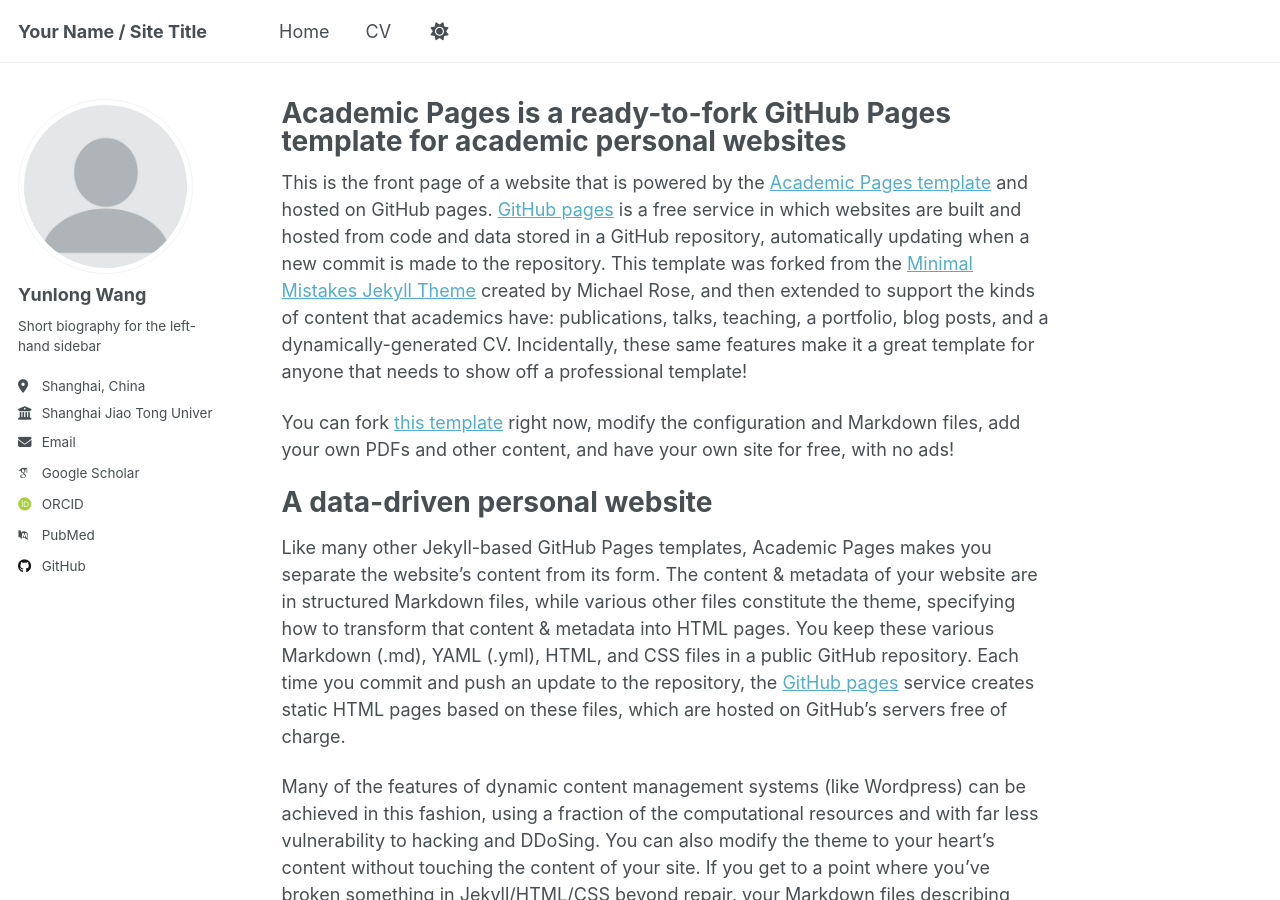
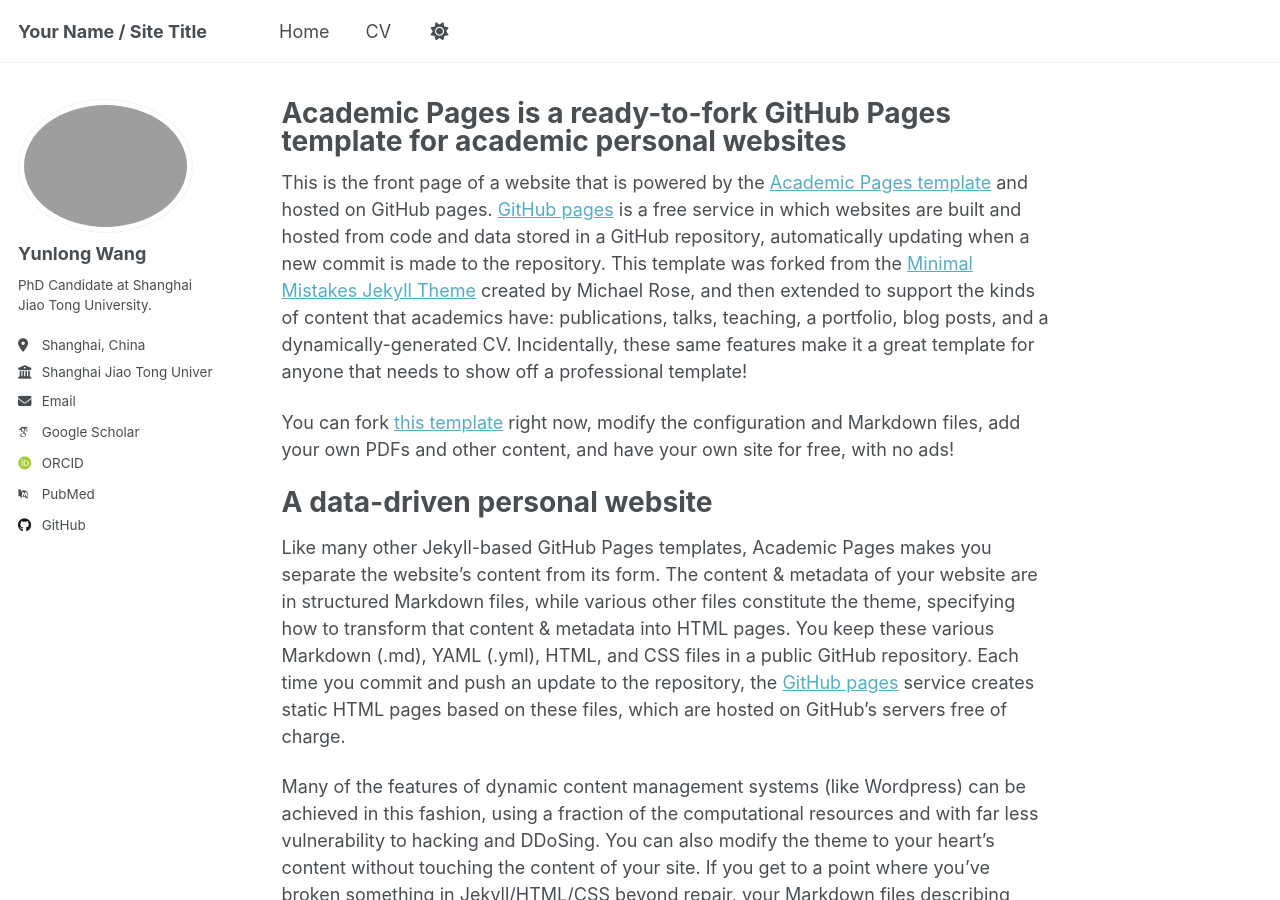
Before and after one commit to YLW2018/YLW2018.github.io, a Jekyll site: the page built from _pages/about.md, in a window 1280 px wide and 900 px high. Built offline with Jekyll 4.4.1, drawn with Linux system fonts in a browser that asks for light colours; some web fonts are replaced; a script that is not in the unit is left out.

Commit message:
Update _config.yml

```diff
--- a/_config.yml
+++ b/_config.yml
@@ -23,10 +23,10 @@ repository               : "academicpages/academicpages.github.io"
 #               Additional customization can be done by editing /_includes/author-profile.html
 author:
   # Biographic information
-  avatar           : "profile.png"
+  # avatar           : "profile.png"
   name             : "Yunlong Wang"
   pronouns         : # example: "she/her"
-  bio              : "Short biography for the left-hand sidebar"
+  bio              : "PhD Candidate at Shanghai Jiao Tong University."
   location         : "Shanghai, China"
   employer         : "Shanghai Jiao Tong University"
   uri              : # URL
```
